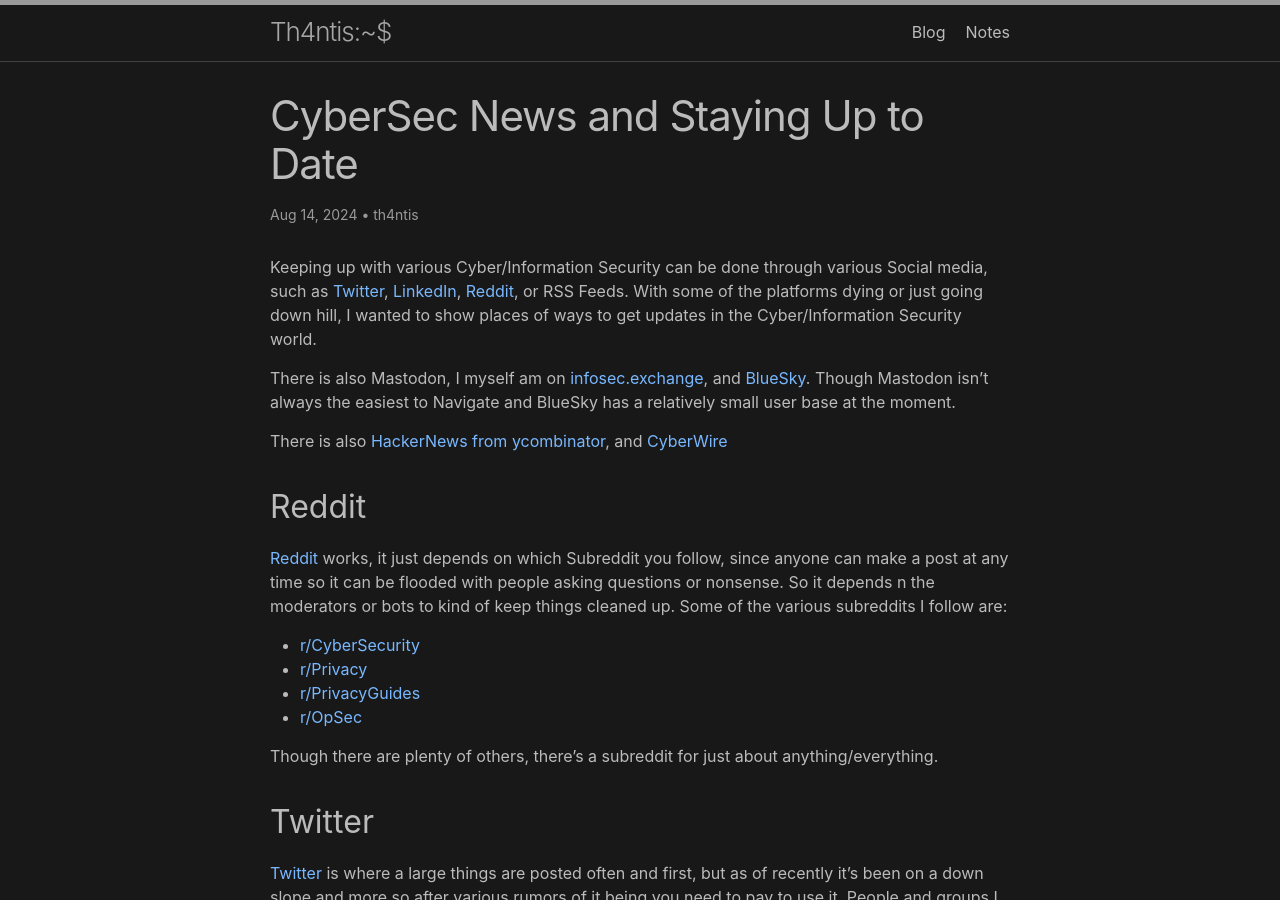
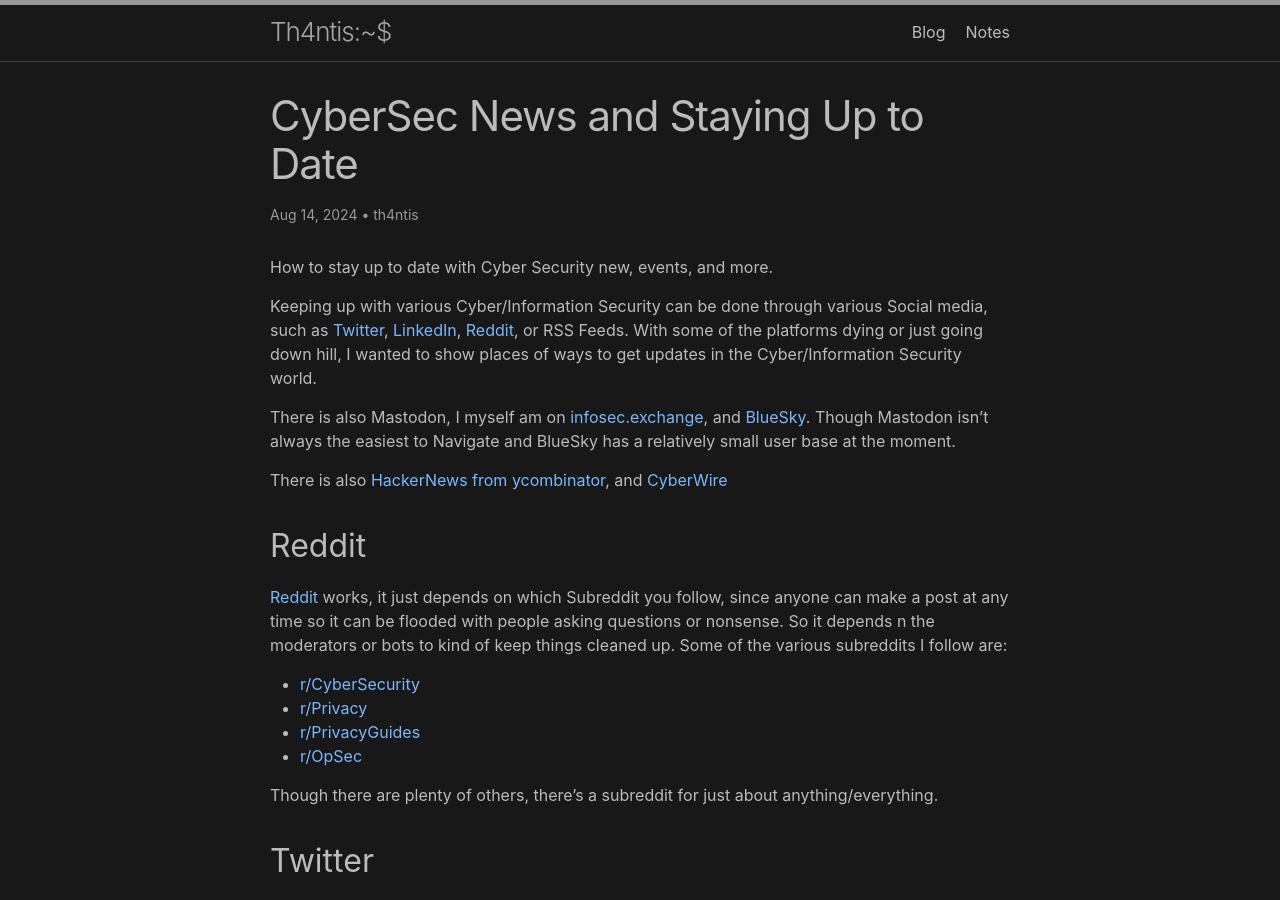
Before and after one commit to Th4ntis/th4ntis.github.io, a Jekyll site: the page built from _posts/2024-08-14-CyberSec-News.md, in a window 1280 px wide and 900 px high. Built offline with Jekyll 4.4.1, drawn with Linux system fonts in a browser that asks for light colours.

Commit message:
Update 2024-08-14-CyberSec-News.md

```diff
--- a/_posts/2024-08-14-CyberSec-News.md
+++ b/_posts/2024-08-14-CyberSec-News.md
@@ -4,6 +4,7 @@
 author:
 - th4ntis
 ---
+How to stay up to date with Cyber Security new, events, and more.
 
 Keeping up with various Cyber/Information Security can be done through various Social media, such as [Twitter](https://twitter.com), [LinkedIn](https://www.linkedin.com/feed/), [Reddit](https://reddit.com), or RSS Feeds. With some of the platforms dying or just going down hill, I wanted to show places of ways to get updates in the Cyber/Information Security world.
 
```
